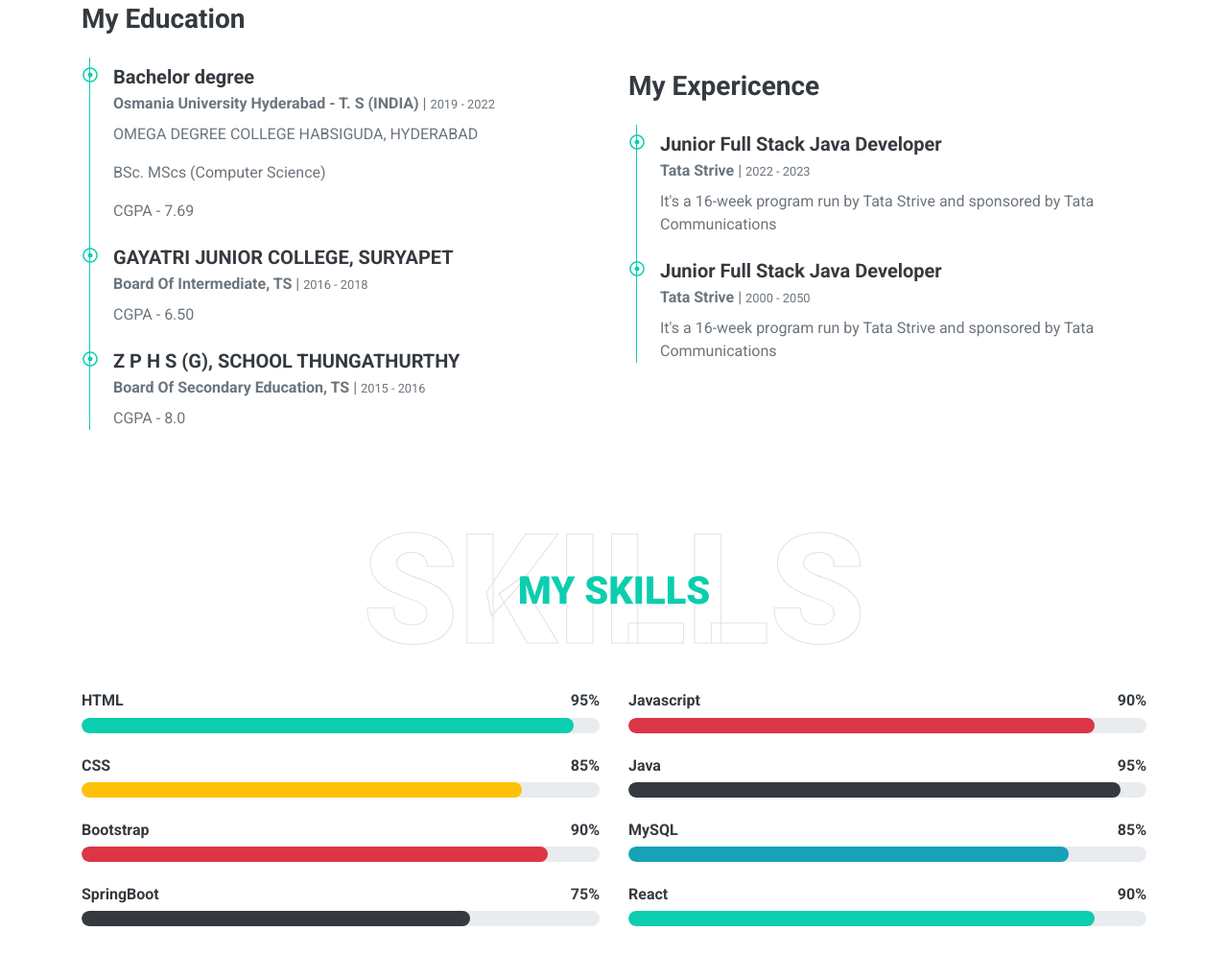
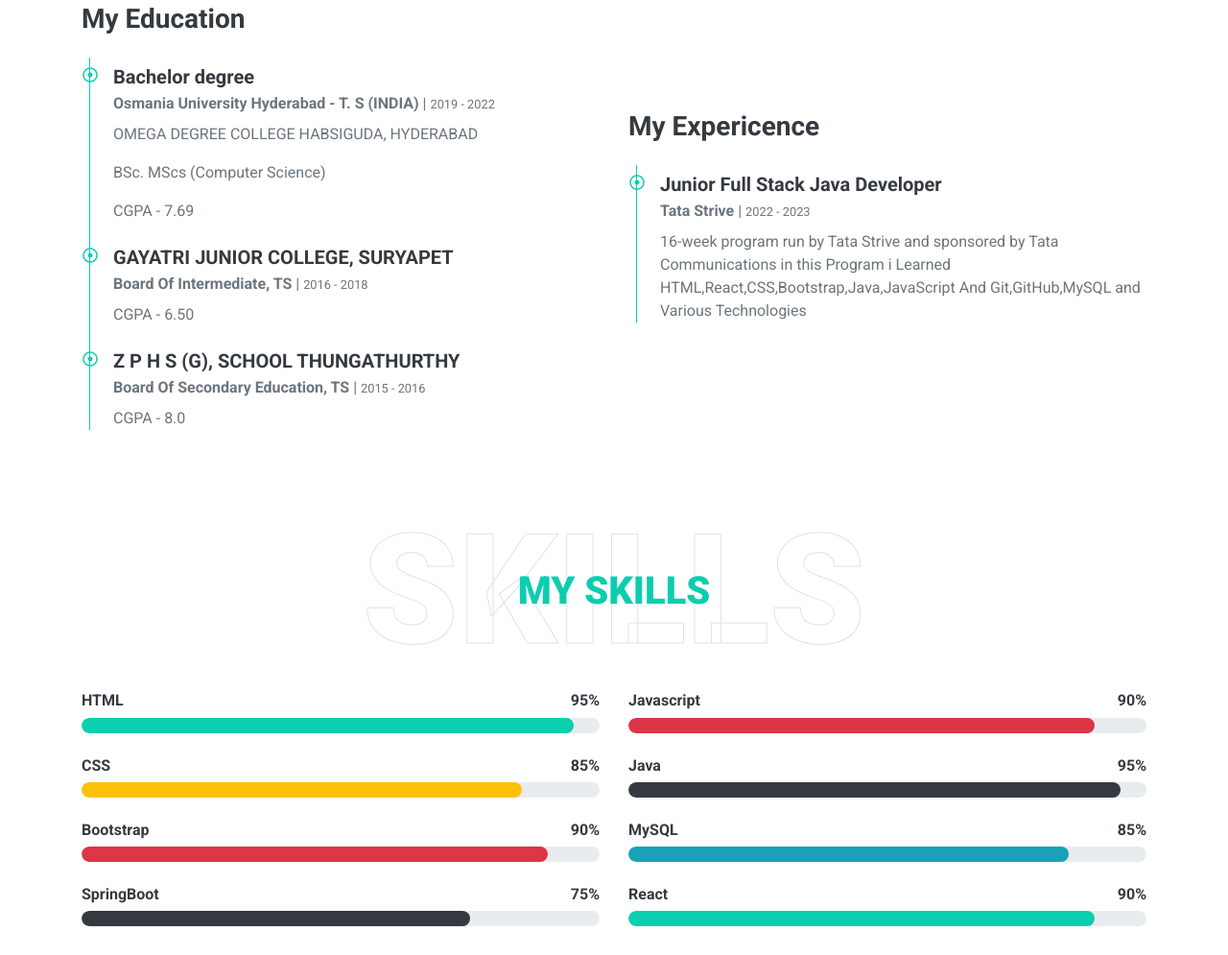
Before and after one commit to deepikanaidu21/my-portfolio, a plain HTML site: page index.html in a window 1280 px wide. Shown: the part 2302-3297 px from the top of the page at 96% size. Drawn offline with nearby package versions, Linux system fonts and the light colour scheme.

Commit message:
first commit

```diff
--- a/index.html
+++ b/index.html
@@ -144,15 +144,9 @@
                             <i class="far fa-dot-circle text-primary position-absolute" style="top: 2px; left: -32px;"></i>
                             <h5 class="font-weight-bold mb-1">Junior Full Stack Java Developer</h5>
                             <p class="mb-2"><strong>Tata Strive</strong> | <small>2022 - 2023</small></p>
-                            <p>It's a 16-week program run by Tata Strive and sponsored by
-                                Tata Communications</p>
+                            <p>16-week program run by Tata Strive and sponsored by
+                                Tata Communications in this Program i Learned HTML,React,CSS,Bootstrap,Java,JavaScript And Git,GitHub,MySQL and Various Technologies</p>
                        </div>
-                        <div class="position-relative mb-4">
-                            <i class="far fa-dot-circle text-primary position-absolute" style="top: 2px; left: -32px;"></i>
-                            <h5 class="font-weight-bold mb-1">Junior Full Stack Java Developer</h5>
-                            <p class="mb-2"><strong>Tata Strive</strong> | <small>2000 - 2050</small></p>
-                            <p>It's a 16-week program run by Tata Strive and sponsored by Tata Communications</p>
-                      </div>
                 </div>
             </div>
         </div>
```
